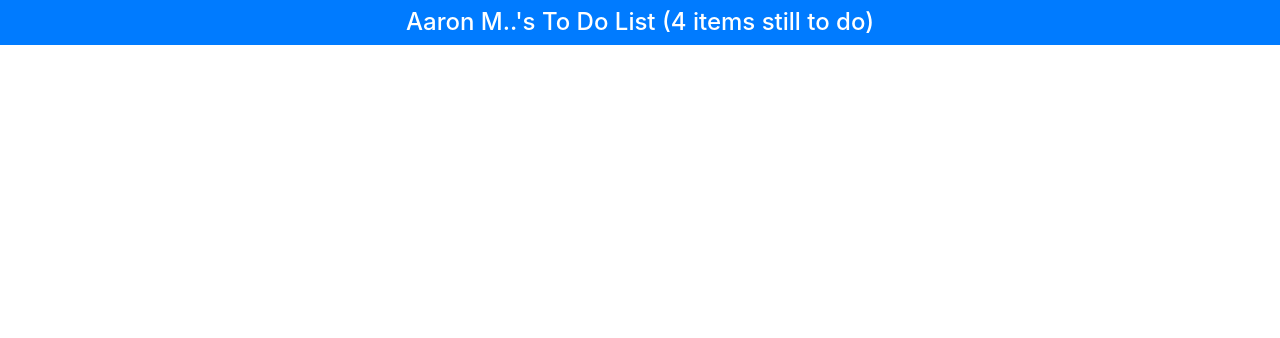
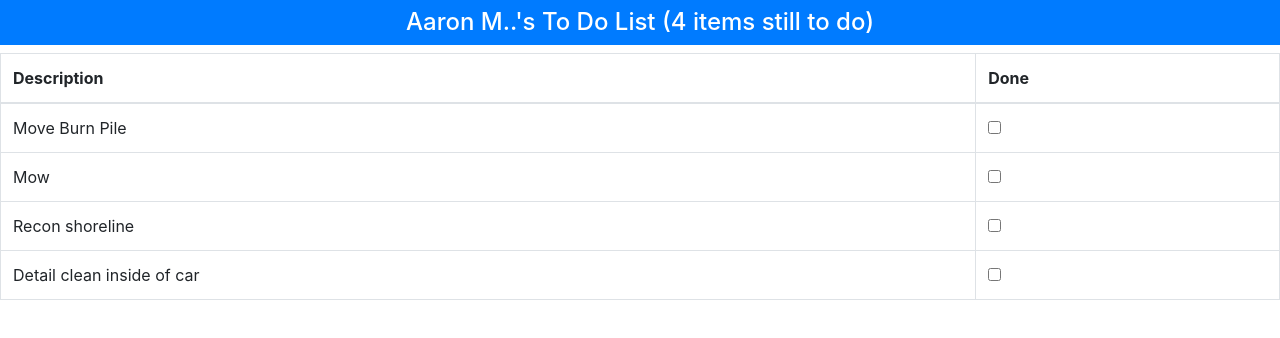
Before and after one commit to xTurbeaux/todo, a React (Create React App) app: page / in a window 1280 px wide. Shown: the top 338 px of the page. Built offline with nearby package versions, Linux system fonts and the light colour scheme.

Commit message:
feature 3 completion

```diff
--- a/src/App.js
+++ b/src/App.js
@@ -1,8 +1,10 @@
 import {Component} from 'react';
 import React from 'react';
-import logo from './logo.svg';
 import './App.css';
-import 'bootstrap/dist/css/bootstrap.css'
+import 'bootstrap/dist/css/bootstrap.css';
+import {ToDoBanner}from './ToDoBanner';
+import {ToDoRow} from './ToDoRow';
+
 
 // function App() {
 //   return (
@@ -25,14 +27,7 @@ import 'bootstrap/dist/css/bootstrap.css'
 //   );
 // }
 
-export class ToDoBanner extends Component {
-  render = () =>
-    <h4 className="bg-primary text-white text-center p-2">
-      {this.props.displayName}'s To Do List ({this.props.tasks.filter(
-        x => !x.done).length
-      } items still to do)
-    </h4>
-}
+
 export default class App extends Component {
   // Above we have created a class called App that extends the functionality of the component class
 
@@ -50,16 +45,25 @@ export default class App extends Component {
     this.state ={
       userName: "Aaron M..",
       todoItems: [
-        {action: "Move Burn Pile", done:false},
-        {action: "Mow", done:false},
-        {action: "Recon shoreline", done:false},
-        {action: "Collect the bit", done:true},
-        {action: "Detail clean inside of car", done:false}
+        {action: "Move Burn Pile", done: false},
+        {action: "Mow", done: false},
+        {action: "Recon shoreline", done: false},
+        {action: "Collect the bit", done: true},
+        {action: "Detail clean inside of car", done: false}
       ]
     }
 
   }
 
+  //Part of Feature 3
+  //  If the ToDoRow Component's "done" property experiences a change event (checking the Done box in the UI) then the ToDoRow component calls a Callback method called toggleTodo (below) and passes toggleTodo the checked todo item
+
+  todoTableRows = (isTaskDone) => this.state.todoItems.filter( x => x.done == isTaskDone).map( notCompleted =>
+    <ToDoRow
+      key = {notCompleted.action}
+      item = {notCompleted}
+    />
+    )
 
 
 
@@ -71,6 +75,18 @@ export default class App extends Component {
       displayName = {this.state.userName}
       tasks = {this.state.todoItems}
     />
+    {/* Feature 3*/}
+    <table className="table talbe-striped table-bordered">
+      <thead>
+        <tr>
+          <th>Description</th>
+          <th>Done</th>
+        </tr>
+      </thead>
+      <tbody>
+        {this.todoTableRows(false)}
+      </tbody>
+    </table>
   </div>
 
 };
--- /dev/null
+++ b/src/ToDoBanner.js
@@ -0,0 +1,10 @@
+import React, {Component} from 'react';
+
+export class ToDoBanner extends Component {
+  render = () =>
+    <h4 className="bg-primary text-white text-center p-2">
+      {this.props.displayName}'s To Do List ({this.props.tasks.filter(
+        x => !x.done).length
+      } items still to do)
+    </h4>
+};
--- /dev/null
+++ b/src/ToDoRow.js
@@ -0,0 +1,11 @@
+import React, {Component} from 'react';
+
+export class ToDoRow extends Component {
+  render = () =>
+    <tr>
+      <td>{this.props.item.action}</td>
+      <td>
+        <input type="checkbox" checked={this.props.item.done} />
+      </td>
+    </tr>
+};
```
